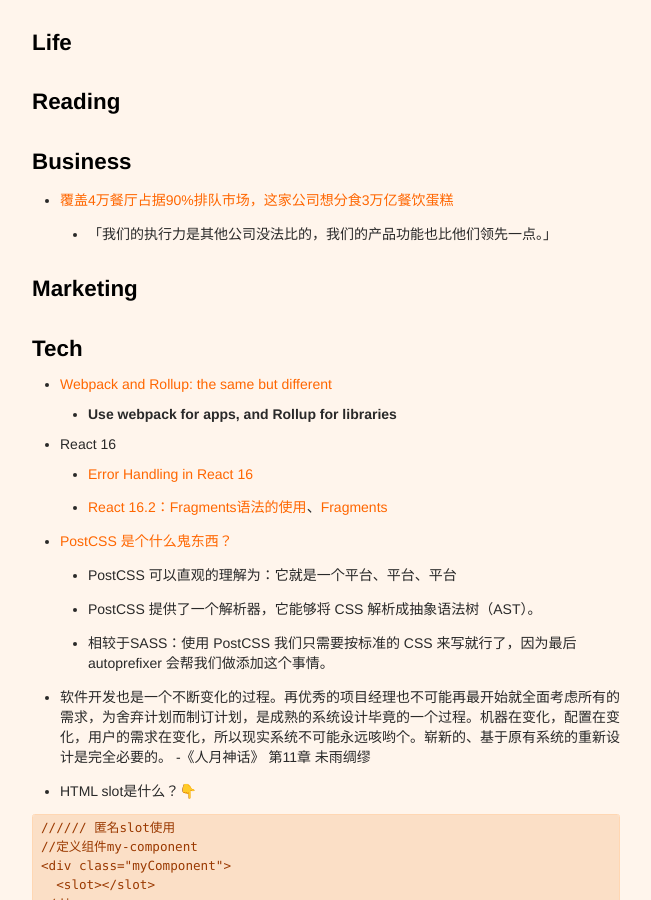
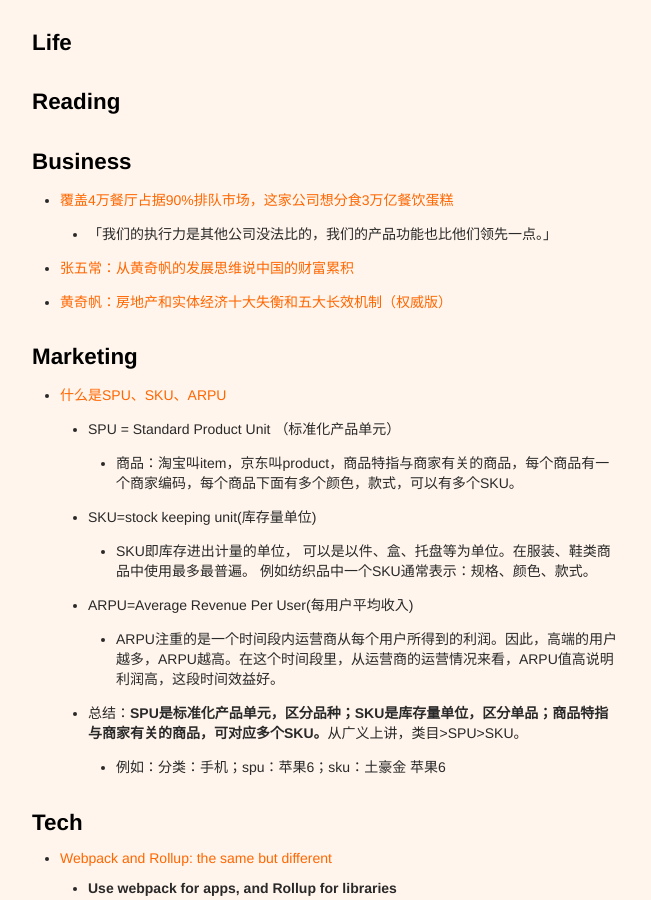
Before and after one commit to xianyuxmu/xianyuxmu.github.io, a Jekyll site: the page built from _posts/2018-01-02-monthly-reading.md, in a window 1280 px wide and 900 px high, scrolled down 956 px. Shown: the whole window, without its empty margins (314-965 px from the left). Built offline with Jekyll 4.4.1, drawn with Linux system fonts in a browser that asks for light colours; comment, search, counter and statistics services are not loaded.

Commit message:
Daily Reading of 08 Jan. 2017

```diff
--- a/_posts/2018-01-02-monthly-reading.md
+++ b/_posts/2018-01-02-monthly-reading.md
@@ -47,9 +47,20 @@ tags:
 
 - [覆盖4万餐厅占据90%排队市场，这家公司想分食3万亿餐饮蛋糕](https://mp.weixin.qq.com/s/TjNNvGRPIHmoOAbiYxxKNg)
 	- 「我们的执行力是其他公司没法比的，我们的产品功能也比他们领先一点。」
+- [张五常：从黄奇帆的发展思维说中国的财富累积](http://news.efnchina.com/show-123-32439-1.html)
+- [黄奇帆：房地产和实体经济十大失衡和五大长效机制（权威版）](http://www.yicai.com/news/5293041.html)
 
 
 ## Marketing
+- [什么是SPU、SKU、ARPU](http://www.ikent.me/blog/3017)
+	- SPU = Standard Product Unit （标准化产品单元）
+		- 商品：淘宝叫item，京东叫product，商品特指与商家有关的商品，每个商品有一个商家编码，每个商品下面有多个颜色，款式，可以有多个SKU。
+	- SKU=stock keeping unit(库存量单位)
+		- SKU即库存进出计量的单位， 可以是以件、盒、托盘等为单位。在服装、鞋类商品中使用最多最普遍。 例如纺织品中一个SKU通常表示：规格、颜色、款式。
+	- ARPU=Average Revenue Per User(每用户平均收入)
+		- ARPU注重的是一个时间段内运营商从每个用户所得到的利润。因此，高端的用户越多，ARPU越高。在这个时间段里，从运营商的运营情况来看，ARPU值高说明利润高，这段时间效益好。
+	- 总结：**SPU是标准化产品单元，区分品种；SKU是库存量单位，区分单品；商品特指与商家有关的商品，可对应多个SKU。**从广义上讲，类目>SPU>SKU。
+		- 例如：分类：手机；spu：苹果6；sku：土豪金 苹果6
 
 
 ## Tech
```
